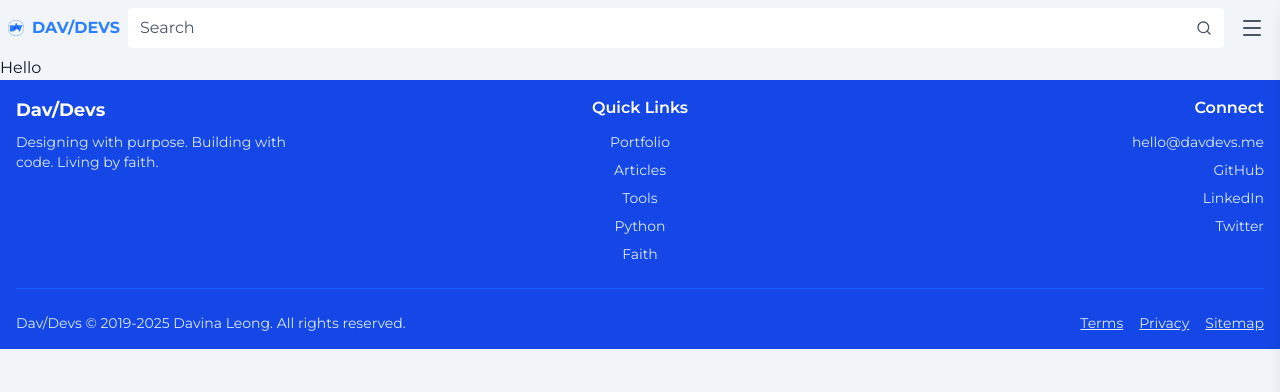
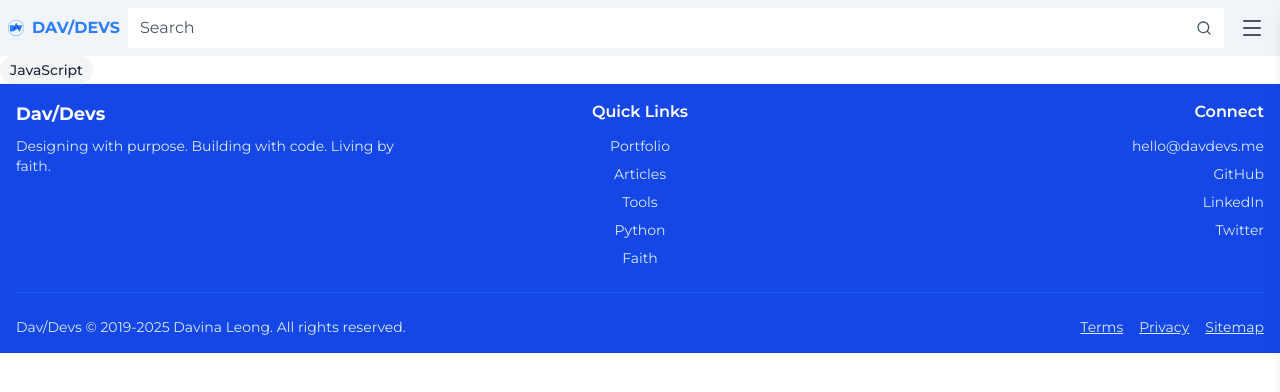
Before and after one commit to davinaleong/proj-davdevs-2025, a Next.js app: page / in a window 1280 px wide. Shown: the top 392 px of the page. Built offline with nearby package versions, Linux system fonts and the light colour scheme.

Commit message:
WIP Tags

```diff
--- a/app/components/PrimaryFooter.tsx
+++ b/app/components/PrimaryFooter.tsx
@@ -51,7 +51,7 @@ export default function PrimaryFooter({
                 {/* Brand Section */}
                 <div className="text-center md:text-left">
                     <h3 className="text-lg font-bold mb-2">Dav/Devs</h3>
-                    <p className="text-blue-100 text-sm max-w-[30ch]">
+                    <p className="text-blue-100 text-sm">
                         Designing with purpose. Building with code. Living by faith.
                     </p>
                 </div>
--- /dev/null
+++ b/app/components/Tag.tsx
@@ -0,0 +1,40 @@
+import { ReactNode } from 'react'
+
+interface TagProps {
+  children: ReactNode;
+  className?: string;
+  clickable?: boolean;
+  onClick?: () => void;
+}
+
+export default function Tag({
+  children,
+  className = "",
+  clickable = false,
+  onClick
+}: TagProps) {
+  const baseClasses = "inline-flex items-center text-sm px-2.5 py-1 font-medium rounded-full bg-gray-100 text-gray-800 dark:bg-gray-700 dark:text-gray-200 transition-colors";
+  const interactionClasses = clickable || onClick
+    ? "cursor-pointer hover:opacity-80 focus:outline-none focus:ring-2 focus:ring-blue-500 focus:ring-offset-1"
+    : "";
+
+  const tagClasses = `${baseClasses} ${interactionClasses} ${className}`;
+
+  if (clickable || onClick) {
+    return (
+      <button
+        type="button"
+        className={tagClasses}
+        onClick={onClick}
+      >
+        {children}
+      </button>
+    );
+  }
+
+  return (
+    <span className={tagClasses}>
+      {children}
+    </span>
+  );
+}
--- a/app/layout.tsx
+++ b/app/layout.tsx
@@ -84,7 +84,7 @@ export default function RootLayout({
         <link rel="manifest" href="/site.webmanifest" />
       </head>
       <body
-        className={`${montserrat.className} antialiased min-h-screen bg-slate-100 dark:bg-gray-900 text-gray-900 dark:text-gray-100`}
+        className={`${montserrat.className} antialiased min-h-screen bg-white dark:bg-black text-gray-900 dark:text-gray-100`}
       >
         <ClientLayout>
           {children}
--- a/app/page.tsx
+++ b/app/page.tsx
@@ -1,7 +1,11 @@
+import Tag from './components/Tag'
+
 export default function Home() {
   return (
     <div>
-      Hello
+      <div className="flex flex-wrap gap-2">
+        <Tag>JavaScript</Tag>
+      </div>
     </div>
   );
 }
```
